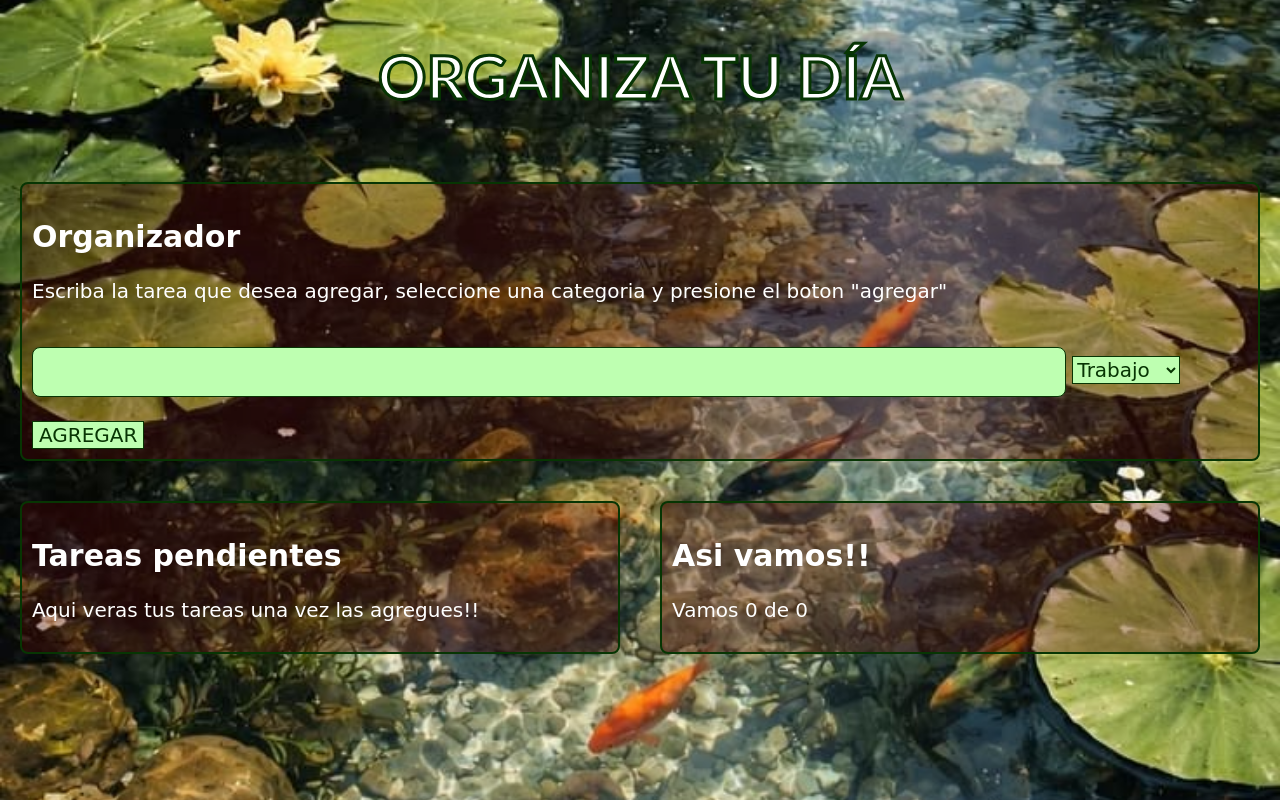
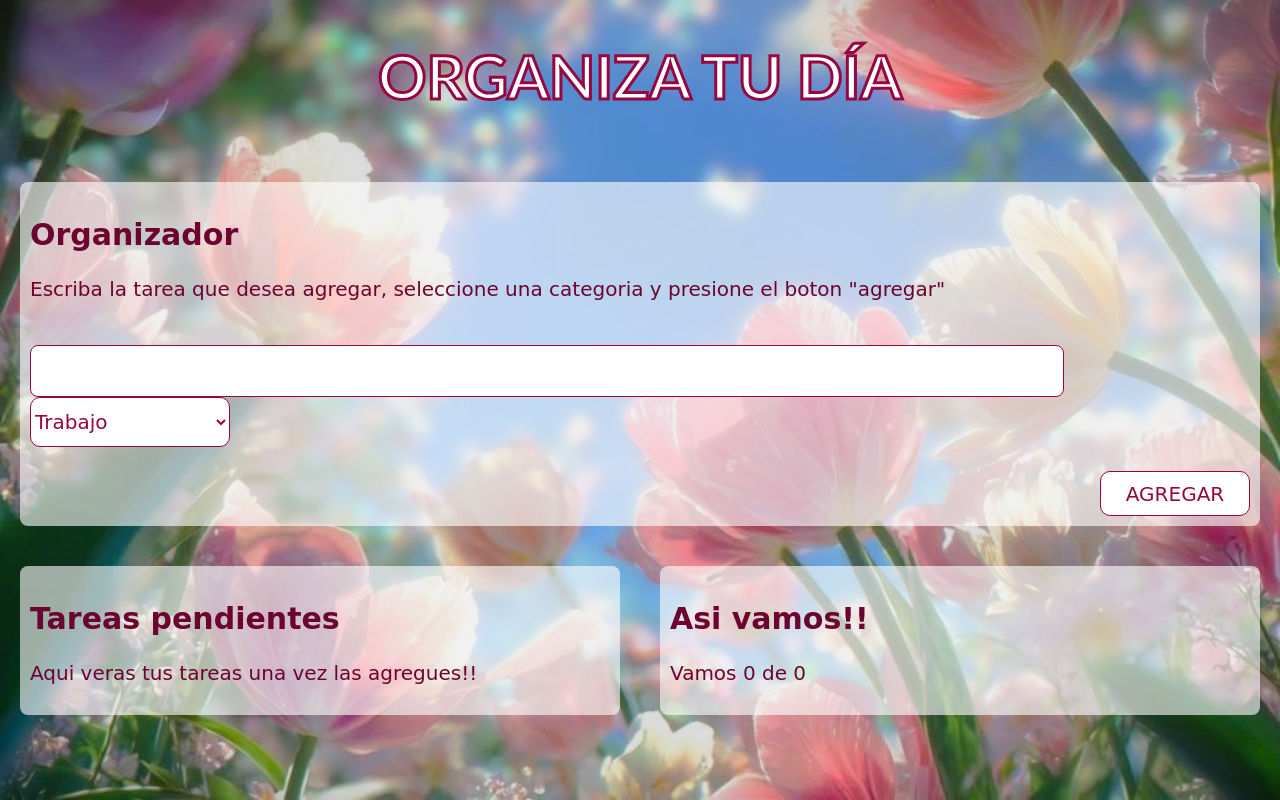
Before and after one commit to MarGongora20/Componentes_HTML, a plain HTML site: page index.html in a window 1280 px wide. Drawn offline with Linux system fonts and the light colour scheme.

Commit message:
Actualizo style.css y fondo

```diff
--- a/style.css
+++ b/style.css
@@ -1,8 +1,9 @@
 body{
-    background-image: url("Fondo.jfif");
+    background-image: url("Fondo.jpg");
     background-size: cover;
     background-position: center;
     background-repeat: no-repeat;
+    background-attachment: fixed;
 }
 .contenedor{
     display: grid;
@@ -13,68 +14,73 @@ body{
     color: #ffffff;
     font-family: 'Gill Sans', 'Gill Sans MT', Calibri, 'Trebuchet MS', sans-serif;
     font-size: 60px;
-    -webkit-text-stroke: 3px rgb(7, 53, 3);
+    -webkit-text-stroke: 3px rgb(150, 7, 66);
 }
 #agregar{
     font-family: cursive;
     font-size: 20px;
-    color: rgb(7, 53, 3);
-    border: 1px solid rgb(7, 53, 3);
-    background-color: rgb(190, 255, 177);
+    color: rgb(150, 7, 66);
+    border: 1px solid rgb(150, 7, 66);
+    background-color: rgb(255, 255, 255);
+    display: block;
+    margin-left: auto;
+    border-radius: 10px;
+    width: 150px;
+    height: 45px;
 }
 #seleccion{
     font-family: cursive;
     font-size: 20px;
-    color: rgb(7, 53, 3);
-    border: 1px solid rgb(7, 53, 3);
-    background-color: rgb(190, 255, 177);
+    color: rgb(150, 7, 66);
+    border: 1px solid rgb(150, 7, 66);
+    background-color: rgb(255, 255, 255);
+    border-radius: 10px;
+    width: 200px;
+    height: 50px;
 }
 .bloques{
     grid-column: 1/3;
     margin: 12px;
-    border: 2px solid rgb(7, 53, 3);
     padding: 10px;
-    color: #ffffff;
+    color: rgb(107, 5, 48);
     font-family: cursive;
     font-size: 20px;
-    background-color: rgba(85, 4, 4, 0.336);
+    background-color: rgba(255, 255, 255, 0.61);
     border-radius: 8px;
 }
 .bloque1{
     margin: 12px;
-    border: 2px solid rgb(7, 53, 3);
     padding: 10px;
-    color: #ffffff;
+    color: rgb(107, 5, 48);
     font-family: cursive;
     font-size: 20px;
-    background-color: rgba(85, 4, 4, 0.336);
+    background-color: rgba(255, 255, 255, 0.61);
     border-radius: 8px;
 }
 .bloque2{
     margin: 12px;
-    border: 2px solid rgb(7, 53, 3);
     padding: 10px;
-    color: #ffffff;
+    color: rgb(107, 5, 48);
     font-family: cursive;
     font-size: 20px;
-    background-color: rgba(85, 4, 4, 0.336);
+    background-color: rgba(255, 255, 255, 0.61);
     border-radius: 8px;
 }
 #input{
   width: 1000px;
-  height: 48px;
+  height: 50px;
   font-size: 16px;
   padding: 0 16px;
-  border: 1px solid rgb(7, 53, 3);
-  background-color: rgb(190, 255, 177);
+  border: 1px solid rgb(150, 7, 66);
+  background-color: rgb(255, 255, 255);
   border-radius: 8px;
 }
 #otro{
   width: 300px;
-  height: 48px;
+  height: 50px;
   font-size: 16px;
   padding: 0 16px;
-  border: 1px solid rgb(7, 53, 3);
-  background-color: rgb(190, 255, 177);
+  border: 1px solid rgb(150, 7, 66);
+  background-color: rgb(255, 255, 255);
   border-radius: 8px;
 }
```
Also changed, not shown: Fondo.jfif (deleted), Fondo.jpg (added).
